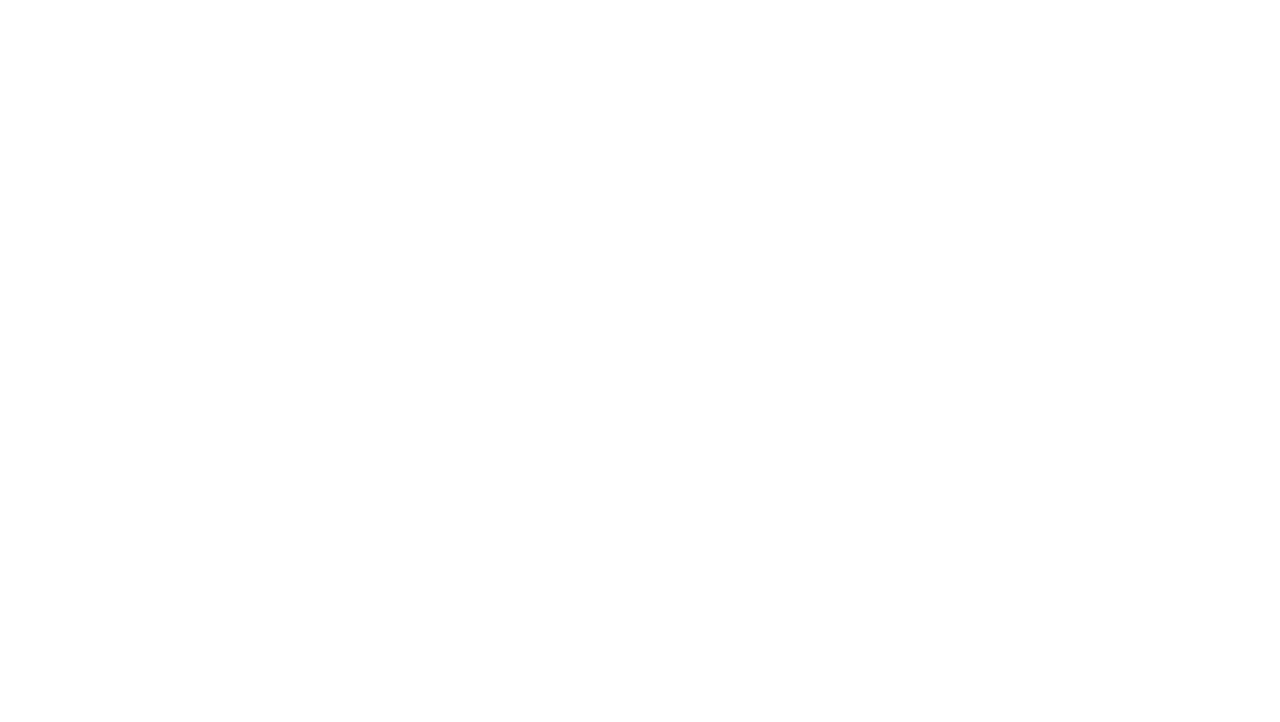
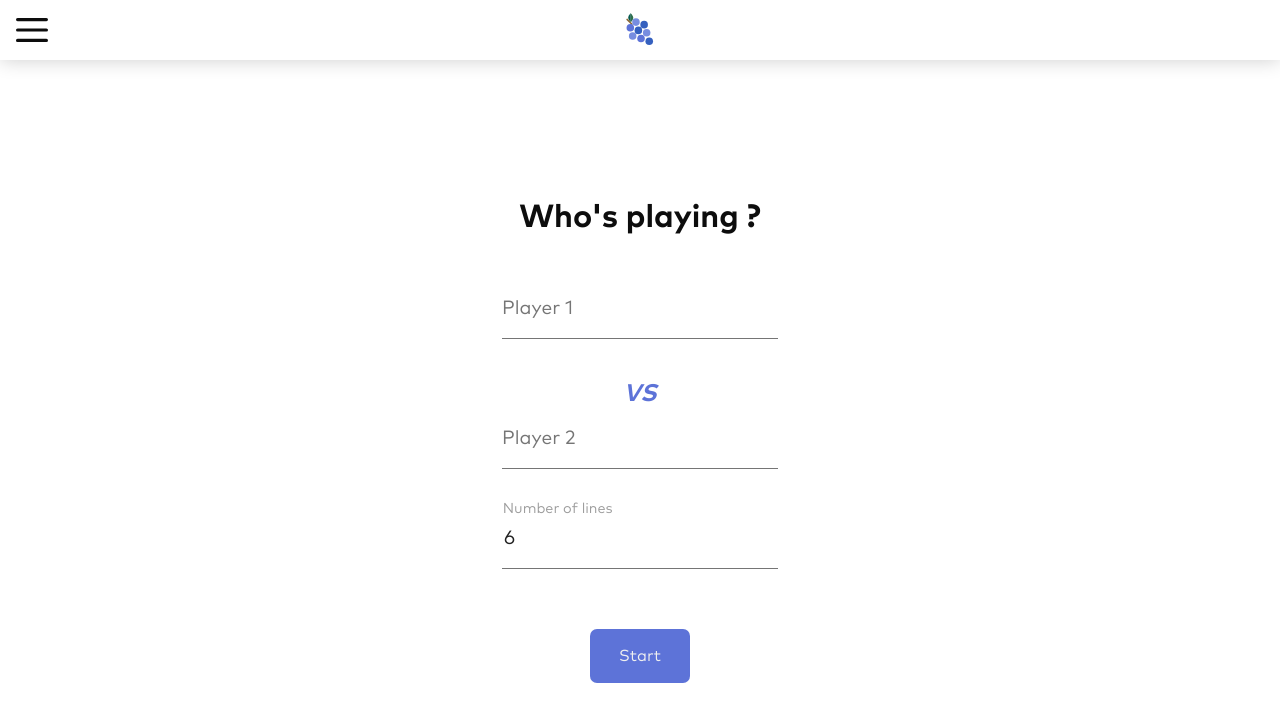
Before and after one commit to leoboyerbx/piou, a Vue app: page /1v1 in a window 1280 px wide. Shown: the top 722 px of the page. Built offline with nearby package versions, Linux system fonts and the light colour scheme.

Commit message:
Refactored app adding vue router

```diff
--- a/src/App.vue
+++ b/src/App.vue
@@ -29,16 +29,6 @@ export default {
     }
   },
   methods: {
-    setStep (step) {
-      this.$store.commit('currentStep', step)
-    },
-    newGame () {
-      this.setStep('settings')
-    },
-    startGame (gameSettings) {
-      this.gameSettings = gameSettings
-      this.setStep('playing')
-    }
   }
 }
 </script>
--- a/src/views/Settings.vue
+++ b/src/components/Settings.vue
@@ -1,5 +1,4 @@
 <template>
-  <Content>
     <div id="settings">
         <div class="settings-fields">
           <form @submit.prevent="startGame">
@@ -24,18 +23,11 @@
           </form>
         </div>
     </div>
-  </Content>
 </template>
 
 <script>
-
-import Content from '../components/Content'
-
 export default {
   name: 'Settings',
-  components: {
-    Content
-  },
   data: () => ({
     player1: '',
     player2: '',
--- a/src/components/TopBar.vue
+++ b/src/components/TopBar.vue
@@ -1,6 +1,5 @@
 <template>
   <div id="topbar" :class="{unfolded: !folded, hidden: hidden}">
-    <div class="logo"><img src="../assets/logo.svg" alt=""></div>
     <div class="folded-items">
       <MenuButton id="menubutton" />
     </div>
@@ -10,11 +9,16 @@
           <h1>Piou !</h1>
           <p>The grape game.</p>
         </span>
-        <router-link to="/settings">
+        <router-link to="/1v1">
           <button @click="newGame" class="btn btn-theme">New game</button>
         </router-link>
       </div>
     </transition>
+    <div class="logo">
+      <router-link to="/">
+        <img src="../assets/logo.svg" alt="">
+      </router-link>
+    </div>
   </div>
 </template>
 
--- a/src/router/index.js
+++ b/src/router/index.js
@@ -2,8 +2,7 @@ import Vue from 'vue'
 import VueRouter from 'vue-router'
 import Home from '../views/Home.vue'
 import store from '../store'
-import Settings from '../views/Settings'
-import Game1v1 from '../views/Game1v1'
+import Mode1v1 from '../views/Mode1v1'
 
 Vue.use(VueRouter)
 
@@ -18,23 +17,16 @@ const routes = [
     component: Home,
     beforeEnter (to, from, next) {
       topBar('expanded')
-    }
-  },
-  {
-    path: '/settings',
-    name: 'Game settings',
-    component: Settings,
-    beforeEnter (to, from, next) {
-      console.log('settings')
-      topBar('default')
+      next()
     }
   },
   {
     path: '/1v1',
     name: 'Piou 1v1',
-    component: Game1v1,
+    component: Mode1v1,
     beforeEnter (to, from, next) {
-      topBar('hidden')
+      topBar('default')
+      next()
     }
   }
 ]
--- a/src/store/index.js
+++ b/src/store/index.js
@@ -6,14 +6,14 @@ Vue.use(Vuex)
 const store = new Vuex.Store({
   state: {
     topBar: 'expanded',
-    gameMode: ''
+    gameSettings: {}
   },
   mutations: {
     topBar (state, set) {
       state.topBar = set
     },
-    gameMode (state, mode) {
-      state.gameMode = mode
+    gameSettings (state, settings) {
+      state.gameSettings = settings
     }
   },
   actions: {
--- a/src/views/Home.vue
+++ b/src/views/Home.vue
@@ -1,11 +1,15 @@
 <template>
-  <p>Home</p>
+  <div class="home">
+   hguyj
+  </div>
 </template>
 
 <script>
+// @ is an alias to /src
 
 export default {
   name: 'Home',
-  components: {}
+  components: {
+  }
 }
 </script>
--- /dev/null
+++ b/src/views/Mode1v1.vue
@@ -0,0 +1,54 @@
+<template>
+  <div>
+    <Content v-show="currentStep ==='settings'">
+      <Settings
+        @start-game="startGame" />
+    </Content>
+    <Game1v1 @start-over="newGame" v-if="currentStep ==='playing'" :gameSettings="gameSettings" />
+  </div>
+</template>
+
+<script>
+import Content from '@/components/Content.vue'
+import Settings from '@/components/Settings.vue'
+import Game1v1 from '@/components/Game1v1'
+
+export default {
+  name: 'Mode1v1',
+  components: {
+    Content,
+    Settings,
+    Game1v1
+  },
+  data () {
+    return {
+      currentStep: 'settings',
+      linesNum: '4',
+      gameSettings: {}
+    }
+  },
+  computed: {
+    linesInt () {
+      return parseInt(this.linesNum)
+    }
+  },
+  methods: {
+    newGame () {
+      this.setCurrentStep('settings')
+    },
+    startGame (gameSettings) {
+      this.gameSettings = gameSettings
+      this.setCurrentStep('playing')
+    },
+    setCurrentStep (step) {
+      if (step === 'settings') this.$store.commit('topBar', 'default')
+      if (step === 'playing') this.$store.commit('topBar', 'hidden')
+      this.currentStep = step
+    }
+  }
+}
+</script>
+
+<style lang="scss">
+
+</style>
```
Also changed, not shown: src/App.old.vue (added, +32 -0 lines), src/components/Game1v1.vue (renamed from src/views/Game1v1.vue).
